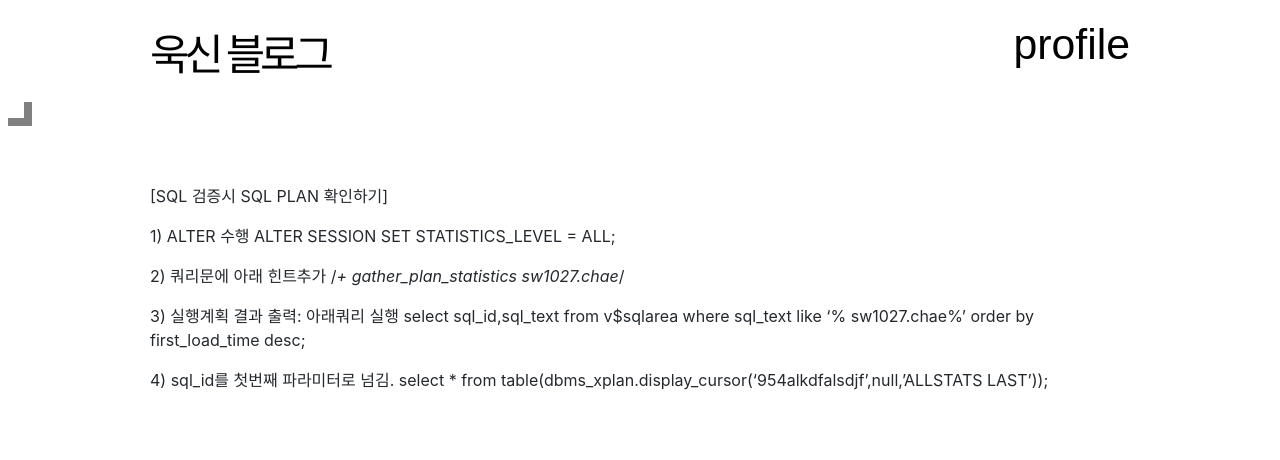
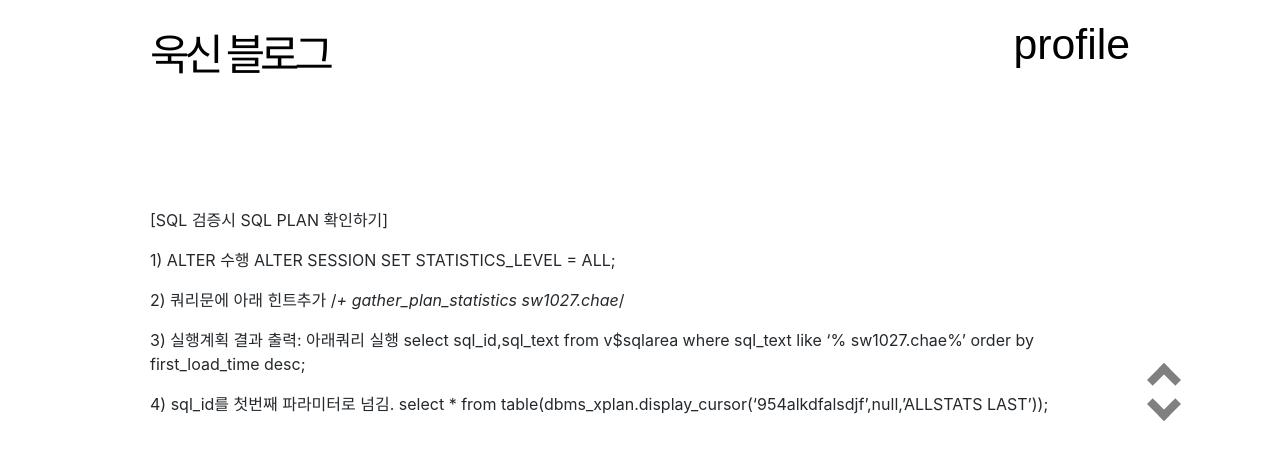
Before and after one commit to Wookshin/wookshin.github.io, a Jekyll site: the page built from _posts/2020-03-19-sqlplan.md, in a window 1280 px wide. Shown: the top 460 px of the page. Built offline with Jekyll 4.4.1, drawn with Linux system fonts in a browser that asks for light colours; some web fonts are replaced.

Commit message:
Update post.scss

```diff
--- a/_sass/post.scss
+++ b/_sass/post.scss
@@ -62,16 +62,16 @@ img {
 }
 
 .arrow {
-  border: solid gray;
-  border-width: 0 8px 8px 0;
+
   display: inline-block;
-  padding: 8px;
   position: -webkit-sticky;
   position: -moz-sticky;
   position: -ms-sticky;
   position: -o-sticky;
   position: sticky;
   -webkit-backface-visibility: hidden;
+  top: 90%;
+  left: 90%;
 }
 
 .arrow:hover {
@@ -81,12 +81,15 @@ img {
 .up {
   transform: rotate(-135deg);
   -webkit-transform: rotate(-135deg);
-  top: 90%;
-  left: 88%;
+  border: solid gray;
+  border-width: 0 8px 8px 0;
+  padding: 8px;
 }
+
 .down {
   transform: rotate(45deg);
   -webkit-transform: rotate(45deg);
-  top: 93%;
-  left: 88%;
+  border: solid gray;
+  border-width: 0 8px 8px 0;
+  padding: 8px;
 }
```
